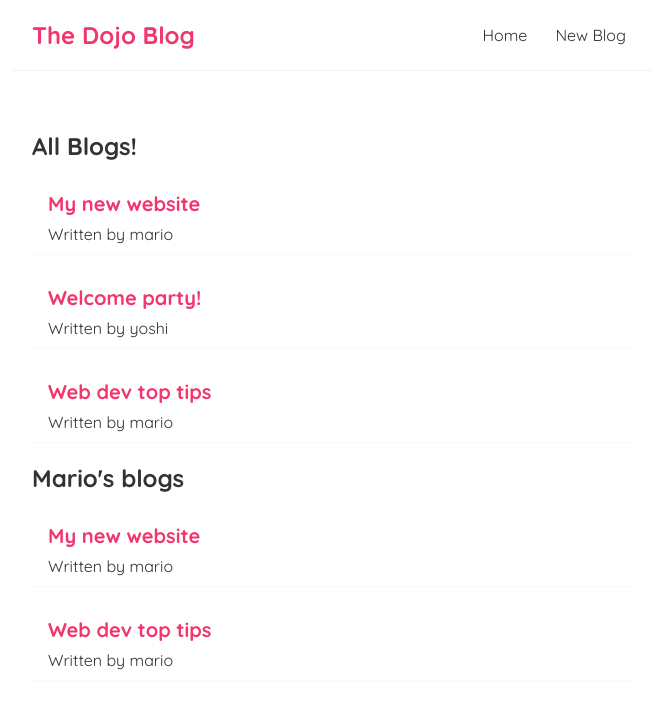
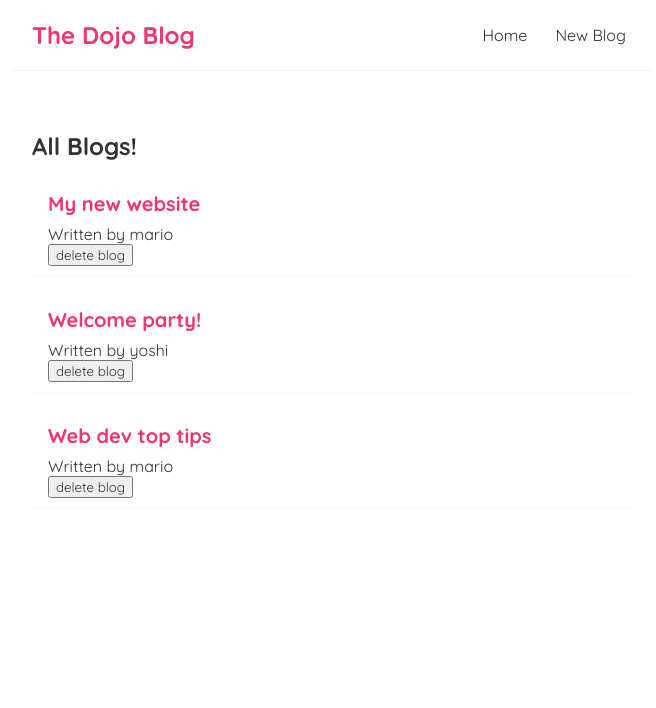
Before and after one commit to farouk-afolabi/dojo-blog, a React (Create React App) app: page / in a window 1280 px wide. Shown: the top 708 px of the page, without its empty margins (308-964 px from the left). Built offline with nearby package versions, Linux system fonts and the light colour scheme.

Commit message:
delete blogs

```diff
--- a/src/BlogList.js
+++ b/src/BlogList.js
@@ -1,4 +1,4 @@
-const BlogList = ({ blogs,title }) => {
+const BlogList = ({ blogs,title, handleDelete }) => {
   //  const blogs = props.blogs;
   //  const title = props.title;
 
@@ -11,6 +11,7 @@
         <div className="blog-preview" key={blog.id} >
           <h2>{ blog.title }</h2>
           <p>Written by { blog.author }</p>
+          <button onClick={() => handleDelete(blog.id)} > delete blog </button>
         </div>
       ))}
         </div>
--- a/src/Home.js
+++ b/src/Home.js
@@ -7,11 +7,17 @@
         { title: 'Welcome party!', body: 'lorem ipsum...', author: 'yoshi', id: 2 },
         { title: 'Web dev top tips', body: 'lorem ipsum...', author: 'mario', id: 3 }
     ]);
+
+    const handleDelete = (id) => {
+        const newBlogs = blogs.filter( blog => blog.id !== id)
+         setBlogs(newBlogs);
+    }
+
     return (
         <div className="home">
 
-        <BlogList blogs={blogs} title="All Blogs!" />
-        <BlogList blogs={blogs.filter((blog) => blog.author === 'mario')} title="Mario's blogs" />
+        <BlogList blogs={blogs} title="All Blogs!" handleDelete={handleDelete}/>
+
         </div>
       );
 }
```
